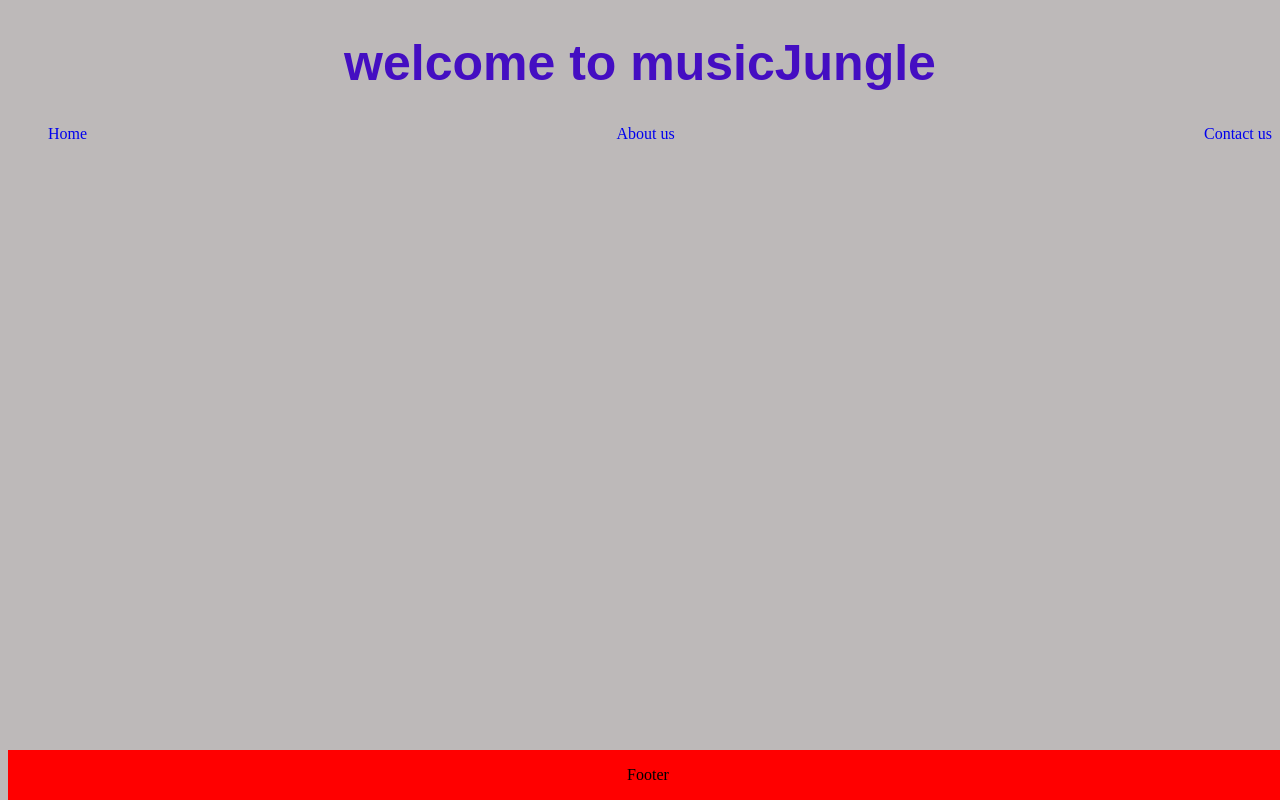
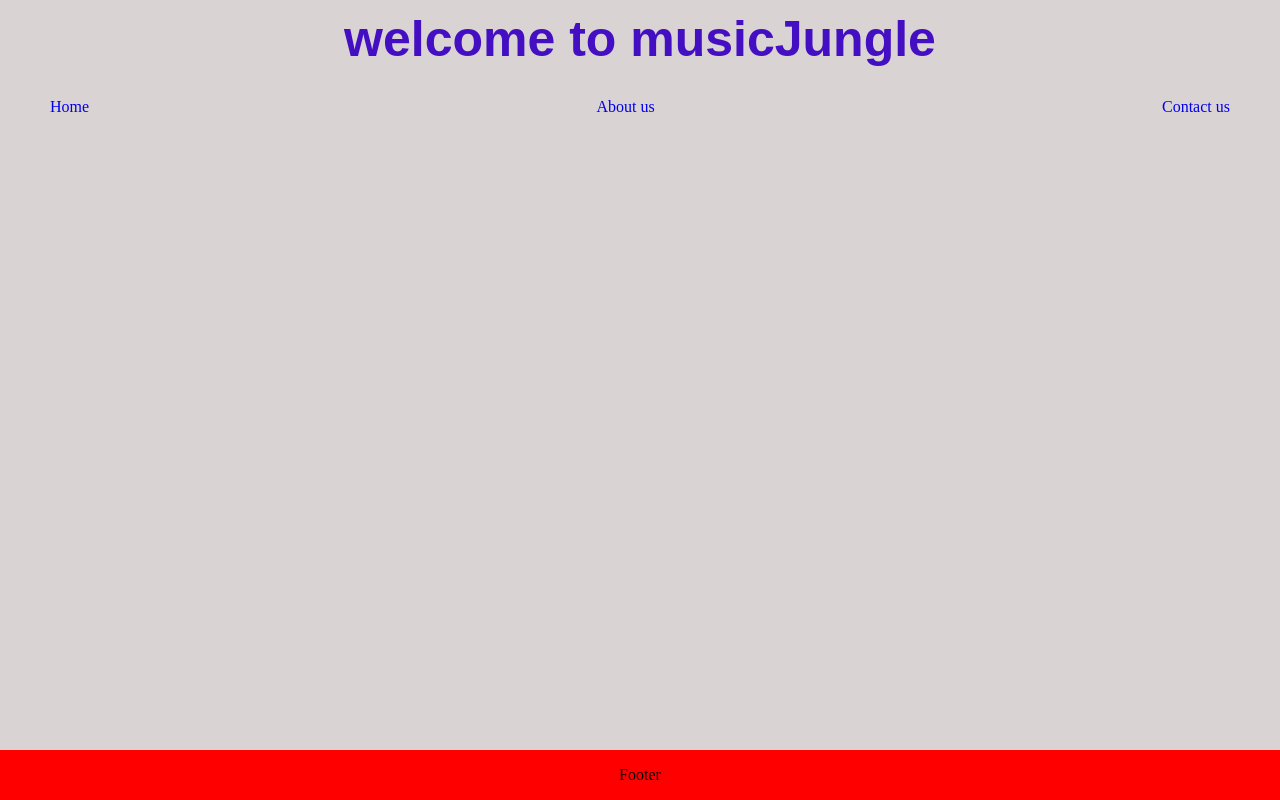
Before and after one commit to ashutosh803/webapp, a plain HTML site: page index.html in a window 1280 px wide. Drawn offline with Linux system fonts and the light colour scheme.

Commit message:
css added

```diff
--- a/css/index.css
+++ b/css/index.css
@@ -1,5 +1,10 @@
+*{
+  margin: 0;
+  padding: 0;
+}
+
 body{
-  background-color: rgb(189, 185, 185);
+  background-color: rgb(218, 211, 211);
 }
 
 h1{
@@ -7,12 +12,15 @@ h1{
   font-size: 50px;
   text-align: center;
   font-family: sans-serif;
+  margin: 10px 0;
+
 }
 
 ul{
   display: flex;
   list-style: none;
   justify-content: space-between;
+  padding: 20px 50px;
 
 }
 a {
@@ -20,7 +28,8 @@ a {
 }
 .footer{
   position: absolute;
-  width: 100%;
+  left: 0;
+  right: 0;
   bottom: 0;
   height: 50px;
   background-color: red;
```
